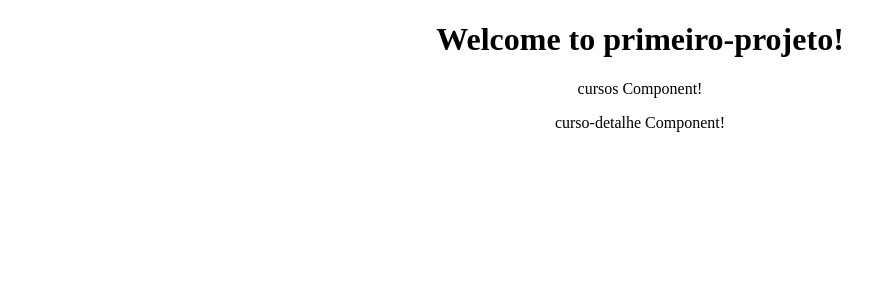
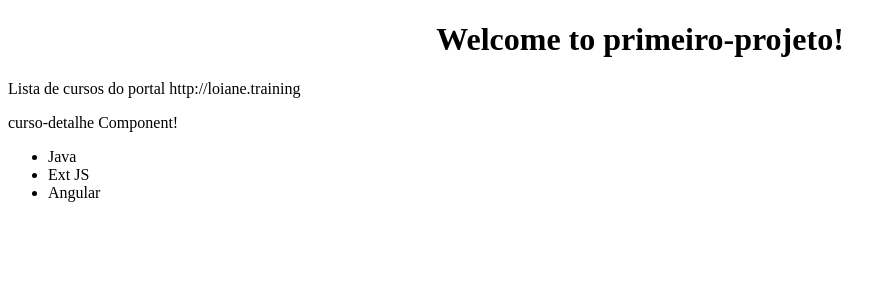
Before and after one commit to victorsuc/primeiro-projeto, an Angular app: page / in a window 1280 px wide. Shown: the top 300 px of the page, without its empty margins (0-896 px from the left). Built offline with nearby package versions, Linux system fonts and the light colour scheme.

Commit message:
Listando cursos disponiveis na aplicação utilizando variáveis na classe e o ngFor

```diff
--- a/src/app/app.component.html
+++ b/src/app/app.component.html
@@ -3,6 +3,8 @@
   <h1>
     Welcome to {{ title }}!
   </h1>
-  <app-cursos></app-cursos>
+</div>
+
+<app-cursos></app-cursos>
 
 <router-outlet></router-outlet>
--- a/src/app/cursos/cursos.component.html
+++ b/src/app/cursos/cursos.component.html
@@ -1,3 +1,9 @@
-<p>cursos Component!</p>
+<p>Lista de cursos do portal {{ nomePortal }}</p>
 
 <app-curso-detalhe></app-curso-detalhe>
+
+<ul>
+    <li *ngFor="let curso of cursos">
+        {{ curso }}
+    </li>
+</ul>
--- a/src/app/cursos/cursos.component.ts
+++ b/src/app/cursos/cursos.component.ts
@@ -7,7 +7,12 @@ import { Component, OnInit } from '@angular/core';
 })
 export class CursosComponent implements OnInit {
 
-  constructor() { }
+  nomePortal: string;
+  cursos: string[] = ['Java','Ext JS', 'Angular'];
+
+  constructor() {
+    this.nomePortal = 'http://loiane.training';
+  }
 
   ngOnInit() {
   }
```
